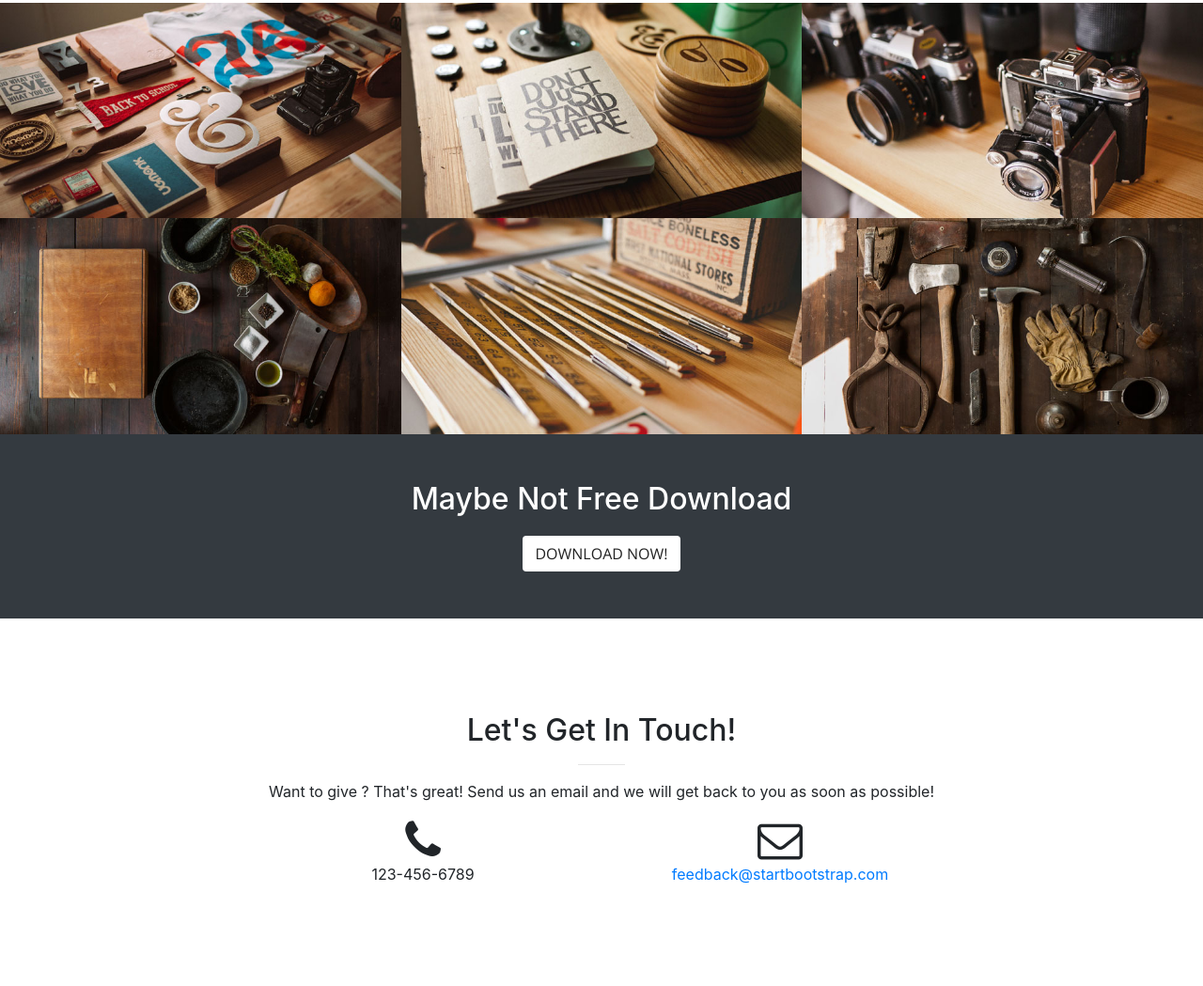
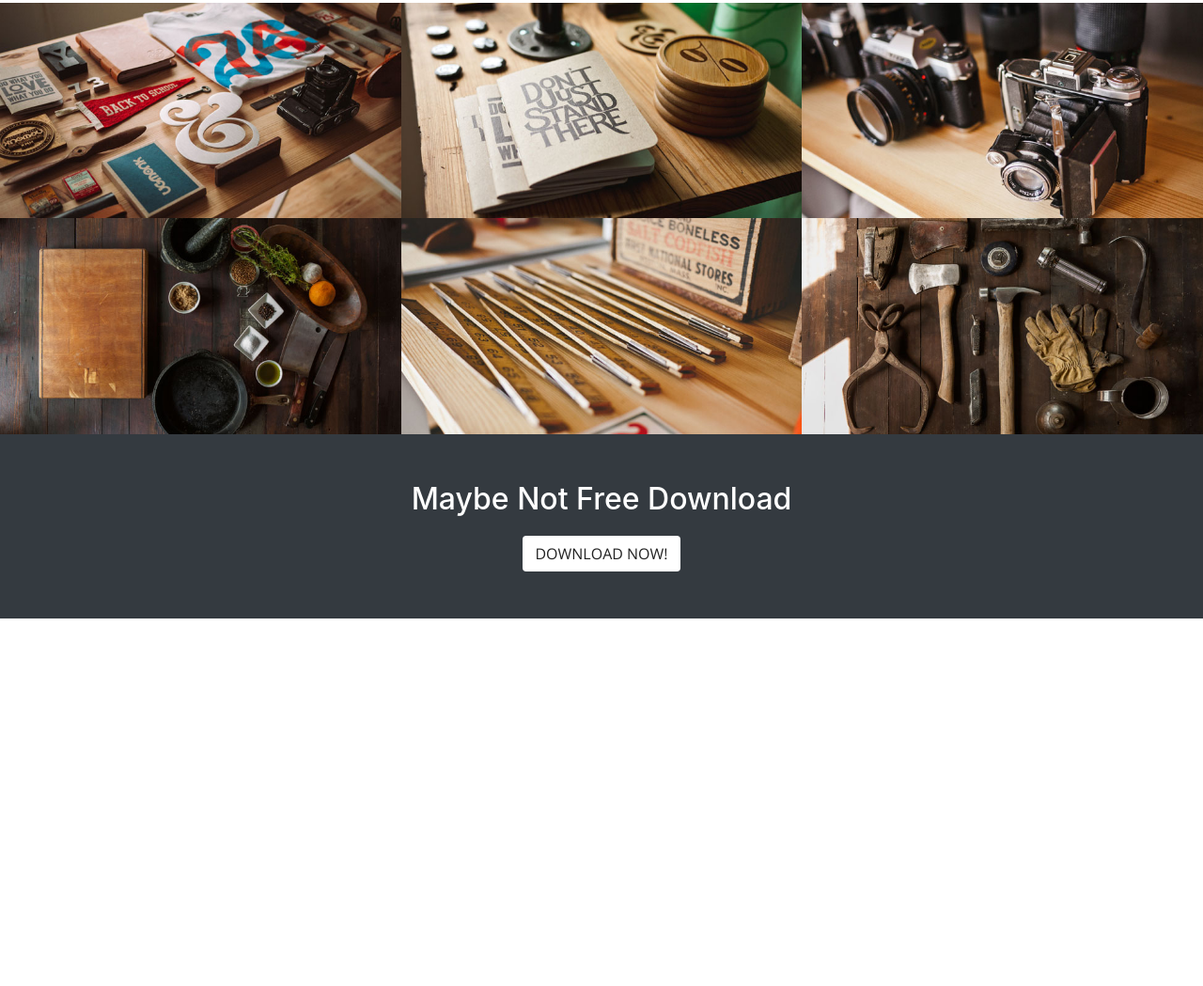
Before and after one commit to MikeSanGi/LibyrinthSite, a website with bundled scripts: page startbootstrap-creative-gh-pages/startbootstrap-creative-gh-pages/index.html in a window 1280 px wide. Shown: the part 1751-2800 px from the top of the page at 94% size. After the commit the page ends 2409 px from the top, so only its background shows below. Built offline with nearby package versions, Linux system fonts and the light colour scheme.

Commit message:
Removed the contact template section

```diff
--- a/startbootstrap-creative-gh-pages/startbootstrap-creative-gh-pages/index.html
+++ b/startbootstrap-creative-gh-pages/startbootstrap-creative-gh-pages/index.html
@@ -45,9 +45,6 @@
             </li>
             <li class="nav-item">
               <a class="nav-link js-scroll-trigger" href="#portfolio">Screenshots</a>
-            </li>
-            <li class="nav-item">
-              <a class="nav-link js-scroll-trigger" href="#contact">Contact</a>
             </li>
           </ul>
         </div>
@@ -232,30 +229,6 @@
       </div>
     </div>
 
-    <section id="contact">
-      <div class="container">
-        <div class="row">
-          <div class="col-lg-8 mx-auto text-center">
-            <h2 class="section-heading">Let's Get In Touch!</h2>
-            <hr class="primary">
-            <p>Want to give ? That's great! Send us an email and we will get back to you as soon as possible!</p>
-          </div>
-        </div>
-        <div class="row">
-          <div class="col-lg-4 ml-auto text-center">
-            <i class="fa fa-phone fa-3x sr-contact"></i>
-            <p>123-456-6789</p>
-          </div>
-          <div class="col-lg-4 mr-auto text-center">
-            <i class="fa fa-envelope-o fa-3x sr-contact"></i>
-            <p>
-              <a href="mailto:your-email@your-domain.com">feedback@startbootstrap.com</a>
-            </p>
-          </div>
-        </div>
-      </div>
-    </section>
-
     <!-- Bootstrap core JavaScript -->
     <script src="vendor/jquery/jquery.min.js"></script>
     <script src="vendor/bootstrap/js/bootstrap.bundle.min.js"></script>
```
